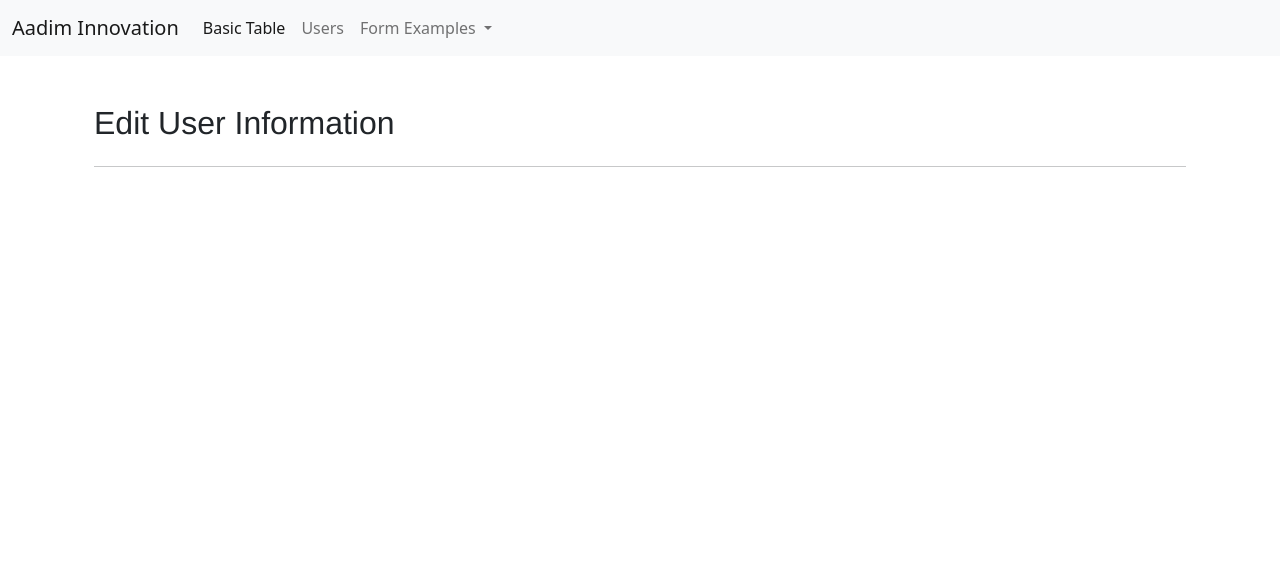
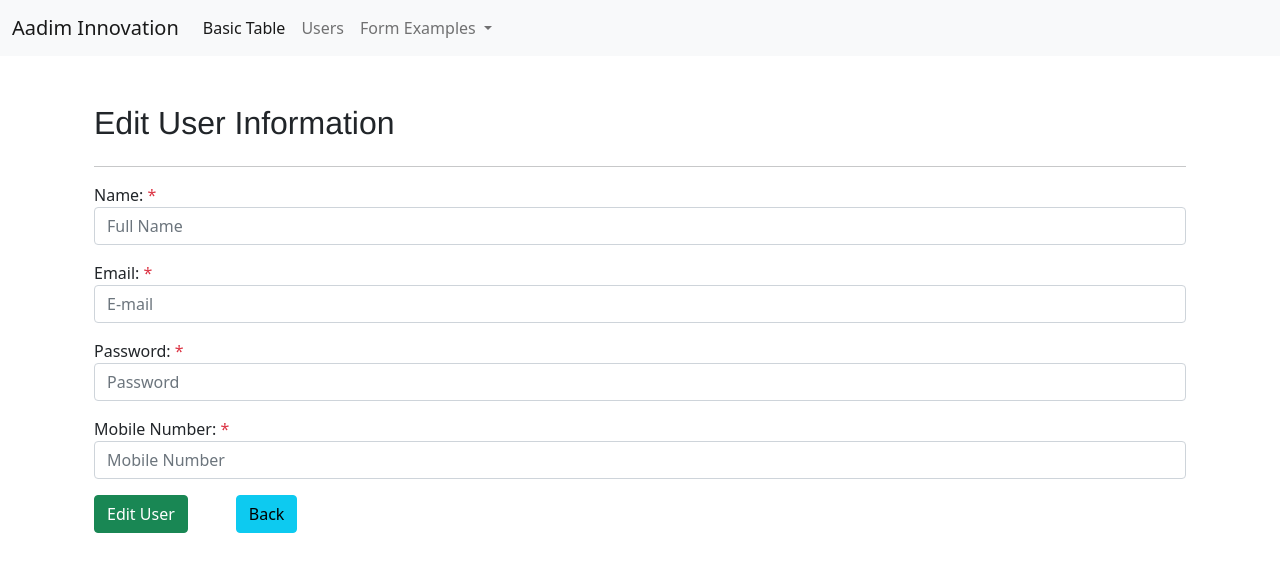
Before and after one commit to paribartankalathoki/basic-angular, an Angular app: page /home/edit-users/1 in a window 1280 px wide. Shown: the top 572 px of the page. Built offline with nearby package versions, Linux system fonts and the light colour scheme; no server answers.

Commit message:
added contact form array

```diff
--- a/src/app/services/user.service.ts
+++ b/src/app/services/user.service.ts
@@ -23,4 +23,12 @@ export class UserService {
     return this.httpClient.get<UsersListResponseModel[]>(this.baseUrl.concat(this.apiUrlEndPoint));
   }
 
+  getUserDetailsById(id: any): Observable<UsersListResponseModel> {
+    return this.httpClient.get<UsersListResponseModel>(this.baseUrl.concat(this.apiUrlEndPoint).concat('/' + id));
+  }
+
+  onEditUser(data: UsersListResponseModel, userId: any): Observable<UsersListResponseModel>{
+    return this.httpClient.put<UsersListResponseModel>(this.baseUrl.concat(this.apiUrlEndPoint.concat('/' + userId)), data);
+  }
+
 }
--- a/src/app/users/add-user/add-user.component.html
+++ b/src/app/users/add-user/add-user.component.html
@@ -5,6 +5,16 @@
     </div>
   </div>
   <hr />
+  <div class="row">
+    <div class="col-sm-3">
+      <input type="checkbox" (change)="onChange($event.target)" name="singleUser" id="SingleUser" value="SINGLE_USER" />
+      SINGLE_USER
+    </div>
+    <div class="col-sm-3">
+      <input type="checkbox" (change)="onChange($event.target)" name="multiUser" id="multiUser" value="MULTIPLE_USER" />
+      MULTIPLE_USER
+    </div>
+  </div>
   <div class="row mb-3">
     <div class="col-sm-12">
       <form [formGroup]="userForm">
@@ -41,6 +51,40 @@
           </div>
         </div>
 
+        <ng-container formArrayName="contacts"  *ngFor="let data of getContactForm?.controls; let i = index">
+          <div class="row mb-3" [formGroupName]="i">
+            <div class="col-sm-6">
+              <div class="form-group">
+                <label>Contact Number: <span class="text-danger">*</span> </label>
+                <input type="text" name="mobileNumber" id="mobileNumber" formControlName="mobileNumber" placeholder="Mobile Number" class="form-control" />
+              </div>
+            </div>
+
+            <div class="col-sm-6">
+              <div class="form-group">
+                <label>Contact Email: <span class="text-danger">*</span> </label>
+                <input type="text" name="email" id="email" formControlName="email" placeholder="Contact Email" class="form-control" />
+              </div>
+            </div>
+
+          </div>
+        </ng-container>
+
+        <!-- <div class="row mb-3">
+          <div class="col-sm-6">
+            <div class="form-group">
+              <label>DOB: <span class="text-danger">*</span> </label>
+              <input type="date" placeholder="DOB" class="form-control"/>
+            </div>
+          </div>
+          <div class="col-sm-6">
+            <div class="form-group">
+              <label>Age: <span class="text-danger">*</span> </label>
+              <input type="number" placeholder="age" readonly class="form-control"/>
+            </div>
+          </div>
+        </div> -->
+
         <div class="row mb-3">
           <div class="col-sm-12">
             <button (click)="onAddUser(userForm.value)" class="btn btn-success">Add User</button>
--- a/src/app/users/add-user/add-user.component.ts
+++ b/src/app/users/add-user/add-user.component.ts
@@ -1,6 +1,6 @@
 import { Location } from '@angular/common';
 import { Component, OnInit } from '@angular/core';
-import { AbstractControl, FormBuilder, FormGroup } from '@angular/forms';
+import { AbstractControl, FormArray, FormBuilder, FormGroup } from '@angular/forms';
 import { Router } from '@angular/router';
 import { UserService } from 'src/app/services/user.service';
 
@@ -34,7 +34,24 @@ export class AddUserComponent implements OnInit {
       email:[undefined],
       password:[undefined],
       mobileNumber:[undefined],
+      contacts: new FormArray([])
     });
+    this.initContacts();
+  }
+
+  initContacts() {
+    (this.userForm.get('contacts') as FormArray).push(
+      this.formBuilder.group({
+        mobileNumber:[undefined],
+        id:[undefined],
+        email:[undefined],
+        userId: [undefined],
+      })
+    )
+  }
+
+  get getContactForm(): FormArray {
+    return (this.userForm.get('contacts') as FormArray);
   }
 
   onAddUser(user: any) {
@@ -52,4 +69,8 @@ export class AddUserComponent implements OnInit {
     this.location.back();
   }
 
+  onChange(event: any) {
+    console.log(event.checked);
+  }
+
 }
--- a/src/app/users/edit-users/edit-users.component.html
+++ b/src/app/users/edit-users/edit-users.component.html
@@ -5,4 +5,49 @@
     </div>
   </div>
   <hr />
+  <div class="row mb-3">
+    <div class="col-sm-12">
+      <form [formGroup]="userForm">
+        <div class="row mb-3">
+          <div class="col-sm-12">
+            <div class="form-group">
+              <label>Name: <span class="text-danger">*</span> </label>
+              <input type="text" placeholder="Full Name" formControlName="name" class="form-control"/>
+            </div>
+          </div>
+        </div>
+        <div class="row mb-3">
+          <div class="col-sm-12">
+            <div class="form-group">
+              <label>Email: <span class="text-danger">*</span> </label>
+              <input type="email" placeholder="E-mail" formControlName="email" class="form-control"/>
+            </div>
+          </div>
+        </div>
+        <div class="row mb-3">
+          <div class="col-sm-12">
+            <div class="form-group">
+              <label>Password: <span class="text-danger">*</span> </label>
+              <input type="password" placeholder="Password" formControlName="password" class="form-control"/>
+            </div>
+          </div>
+        </div>
+        <div class="row mb-3">
+          <div class="col-sm-12">
+            <div class="form-group">
+              <label>Mobile Number: <span class="text-danger">*</span> </label>
+              <input type="text" formControlName="mobileNumber" placeholder="Mobile Number" class="form-control"/>
+            </div>
+          </div>
+        </div>
+
+        <div class="row mb-3">
+          <div class="col-sm-12">
+            <button (click)="onEditUser(userForm.value)" class="btn btn-success">Edit User</button>
+            <button class="btn btn-info ms-5" (click)="goBack()">Back</button>
+          </div>
+        </div>
+      </form>
+    </div>
+  </div>
 </div>
--- a/src/app/users/edit-users/edit-users.component.ts
+++ b/src/app/users/edit-users/edit-users.component.ts
@@ -1,4 +1,9 @@
+import { Location } from '@angular/common';
 import { Component, OnInit } from '@angular/core';
+import { AbstractControl, FormBuilder, FormGroup } from '@angular/forms';
+import { ActivatedRoute, Router } from '@angular/router';
+import { UserService } from 'src/app/services/user.service';
+import { UsersListResponseModel } from '../models/user-list-response.model';
 
 @Component({
   selector: 'app-edit-users',
@@ -7,9 +12,68 @@ import { Component, OnInit } from '@angular/core';
 })
 export class EditUsersComponent implements OnInit {
 
-  constructor() { }
+  userForm: FormGroup = new FormGroup({});
+  userId: string | undefined;
+  constructor(
+    private formBuilder: FormBuilder,
+    private activatedRoute: ActivatedRoute,
+    private userService: UserService,
+    private router: Router,
+    private location: Location,
+  ) { }
 
   ngOnInit(): void {
+    this.activatedRoute.params.subscribe((params: any) => {
+      console.log('user id from params: ', params); // {id: 1}
+      this.userId = params.id;
+      this.getUserDetailsById();
+    });
+    this.initForm();
+  }
+
+  get forms(): { [key: string]: AbstractControl } {
+    return this.userForm.controls;
+  }
+
+  initForm() {
+    this.userForm = this.formBuilder.group({
+      name:[undefined],
+      email:[undefined],
+      password:[undefined],
+      mobileNumber:[undefined],
+    });
+  }
+
+  getUserDetailsById() {
+    this.userService.getUserDetailsById(this.userId).subscribe((user: any) => {
+      console.info('userdetails by id: ', user);
+      this.setUserExistingDetails(user);
+    }, (error: any) => {
+      console.error('user details by id error: ', error);
+    });
+  }
+
+  setUserExistingDetails(user: UsersListResponseModel) {
+    this.userForm.patchValue({
+      name: user.name,
+      email: user.email,
+      password: user.password,
+      mobileNumber: user.mobileNumber,
+    });
+  }
+
+  onEditUser(userDetails: UsersListResponseModel) {
+    console.log(userDetails);
+    this.userService.onEditUser(userDetails, this.userId).subscribe((response: any) => {
+      console.log('edit success: ', response);
+      this.router.navigate(['/home/users']);
+    }, (error: any) => {
+      console.log('error while saving user details: ', error);
+    });
+  }
+
+  goBack() {
+    this.location.back();
   }
 
 }
```
